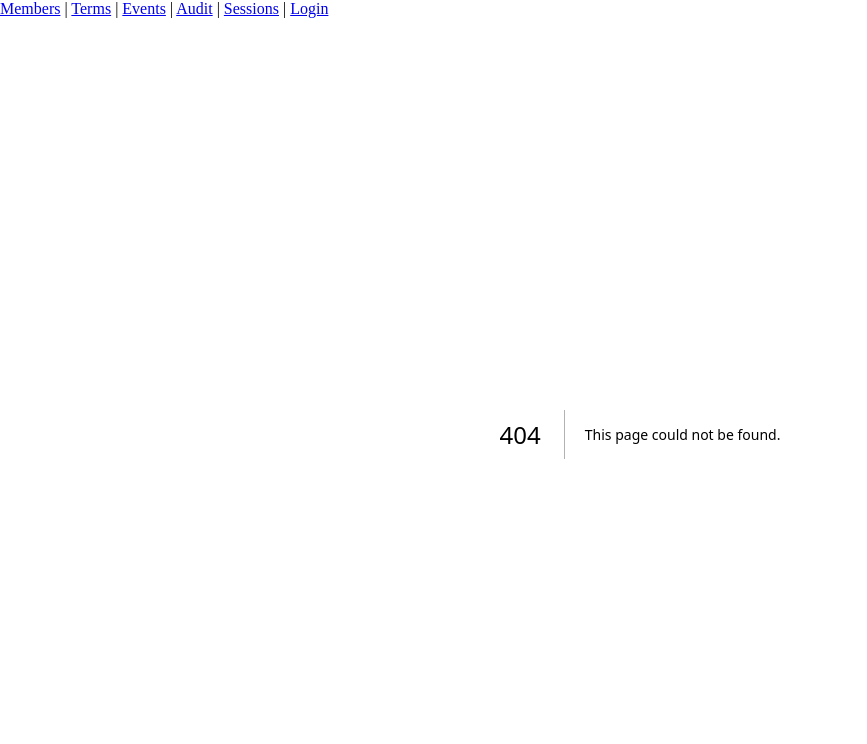
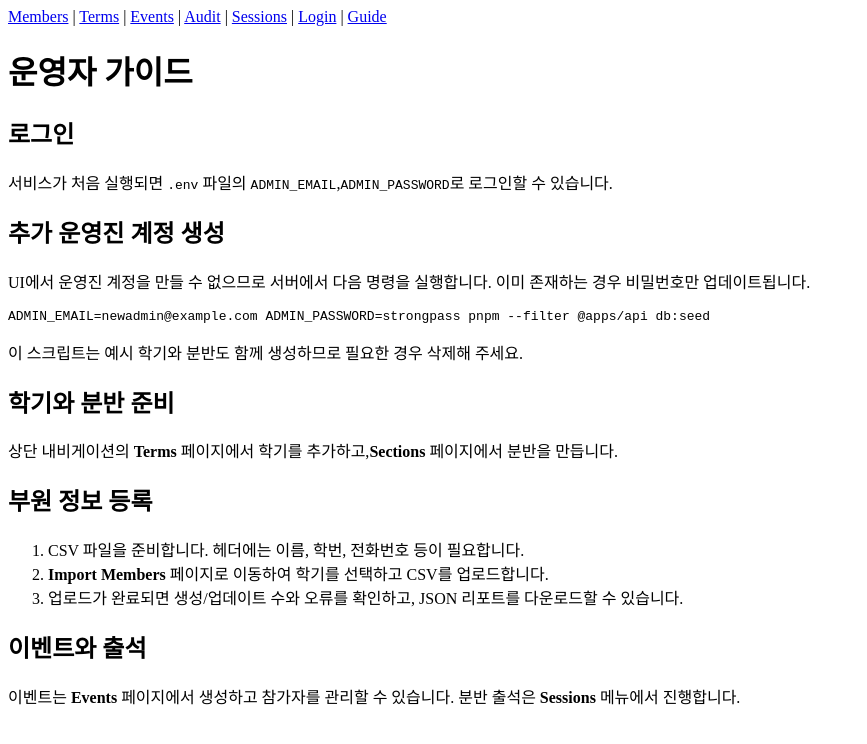
Before and after one commit to 0x51018/HAI-member-manage, a Next.js app in the folder apps/web/: page /guide in a window 1280 px wide. Before the commit this address had no page. Shown: the top 744 px of the page, without its empty margins (0-867 px from the left). Built offline with nearby package versions, Linux system fonts and the light colour scheme.

Commit message:
docs: add admin setup guide

```diff
--- /dev/null
+++ b/apps/web/app/guide/page.tsx
@@ -0,0 +1,59 @@
+'use client';
+
+export default function GuidePage() {
+  return (
+    <div>
+      <h1>운영자 가이드</h1>
+      <section>
+        <h2>로그인</h2>
+        <p>
+          서비스가 처음 실행되면 <code>.env</code> 파일의 <code>ADMIN_EMAIL</code>,
+          <code>ADMIN_PASSWORD</code>로 로그인할 수 있습니다.
+        </p>
+      </section>
+      <section>
+        <h2>추가 운영진 계정 생성</h2>
+        <p>
+          UI에서 운영진 계정을 만들 수 없으므로 서버에서 다음 명령을 실행합니다.
+          이미 존재하는 경우 비밀번호만 업데이트됩니다.
+        </p>
+        <pre>
+{`ADMIN_EMAIL=newadmin@example.com \
+ADMIN_PASSWORD=strongpass \
+pnpm --filter @apps/api db:seed`}
+        </pre>
+        <p>
+          이 스크립트는 예시 학기와 분반도 함께 생성하므로 필요한 경우 삭제해
+          주세요.
+        </p>
+      </section>
+      <section>
+        <h2>학기와 분반 준비</h2>
+        <p>
+          상단 내비게이션의 <strong>Terms</strong> 페이지에서 학기를 추가하고,
+          <strong>Sections</strong> 페이지에서 분반을 만듭니다.
+        </p>
+      </section>
+      <section>
+        <h2>부원 정보 등록</h2>
+        <ol>
+          <li>CSV 파일을 준비합니다. 헤더에는 이름, 학번, 전화번호 등이 필요합니다.</li>
+          <li>
+            <strong>Import Members</strong> 페이지로 이동하여 학기를 선택하고 CSV를 업로드합니다.
+          </li>
+          <li>
+            업로드가 완료되면 생성/업데이트 수와 오류를 확인하고, JSON 리포트를
+            다운로드할 수 있습니다.
+          </li>
+        </ol>
+      </section>
+      <section>
+        <h2>이벤트와 출석</h2>
+        <p>
+          이벤트는 <strong>Events</strong> 페이지에서 생성하고 참가자를 관리할 수
+          있습니다. 분반 출석은 <strong>Sessions</strong> 메뉴에서 진행합니다.
+        </p>
+      </section>
+    </div>
+  );
+}
--- a/apps/web/app/layout.tsx
+++ b/apps/web/app/layout.tsx
@@ -15,7 +15,7 @@ export default function RootLayout({ children }: { children: ReactNode }) {
       <body>
         <QueryClientProvider client={client}>
           <nav style={{ marginBottom: 16 }}>
-            <Link href="/members">Members</Link> | <Link href="/terms">Terms</Link> | <Link href="/events">Events</Link> | <Link href="/audit">Audit</Link> | <Link href="/settings/sessions">Sessions</Link> | <Link href="/login">Login</Link>
+            <Link href="/members">Members</Link> | <Link href="/terms">Terms</Link> | <Link href="/events">Events</Link> | <Link href="/audit">Audit</Link> | <Link href="/settings/sessions">Sessions</Link> | <Link href="/login">Login</Link> | <Link href="/guide">Guide</Link>
           </nav>
           {children}
         </QueryClientProvider>
```
Also changed, not shown: 2 other files (tests, documents, lock files or other folders).
